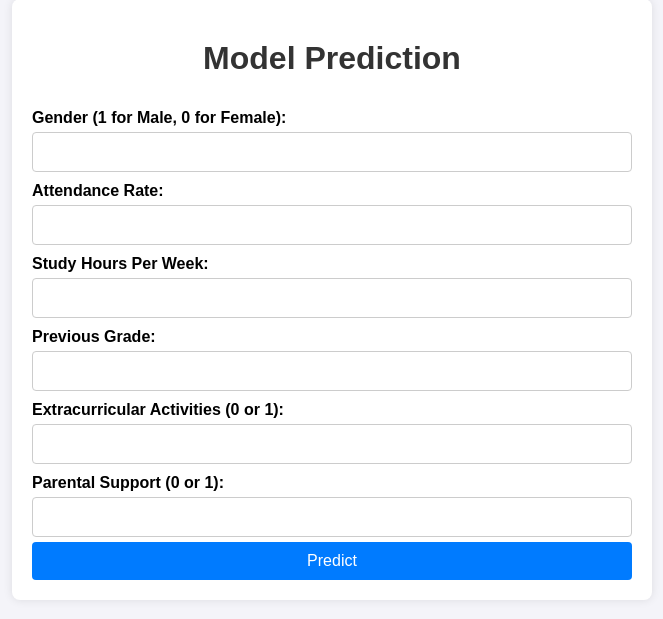
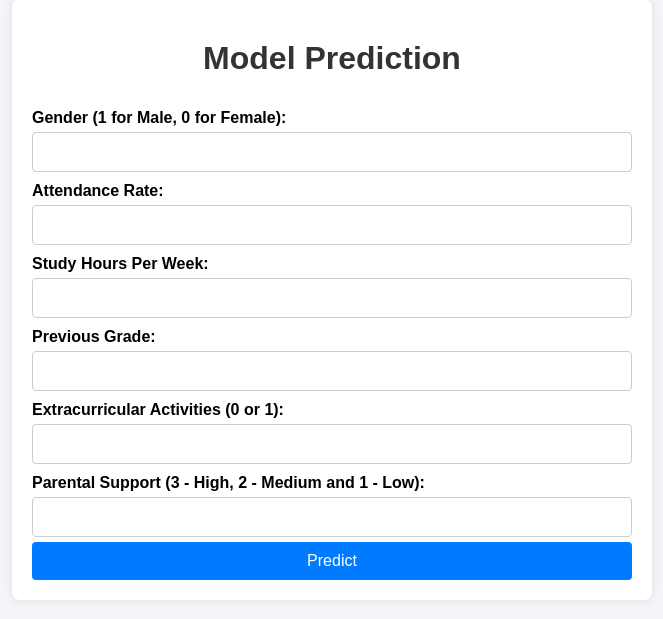
Before and after one commit to Divyanshu-Sri316/Student-Performance-Report, a Flask app: page / in a window 1280 px wide. Shown: the part 51-670 px from the top of the page, without its empty margins (308-971 px from the left). Run offline with Flask 3, Linux system fonts and the light colour scheme.

Commit message:
changes made on web-page

```diff
--- a/templates/index.html
+++ b/templates/index.html
@@ -75,7 +75,7 @@
             <label for="ExtracurricularActivities">Extracurricular Activities (0 or 1):</label>
             <input type="number" id="ExtracurricularActivities" name="ExtracurricularActivities" required>
 
-            <label for="ParentalSupport">Parental Support (0 or 1):</label>
+            <label for="ParentalSupport">Parental Support (3 - High, 2 - Medium and 1 - Low):</label>
             <input type="number" id="ParentalSupport" name="ParentalSupport" required>
 
             <button type="submit">Predict</button>
```
